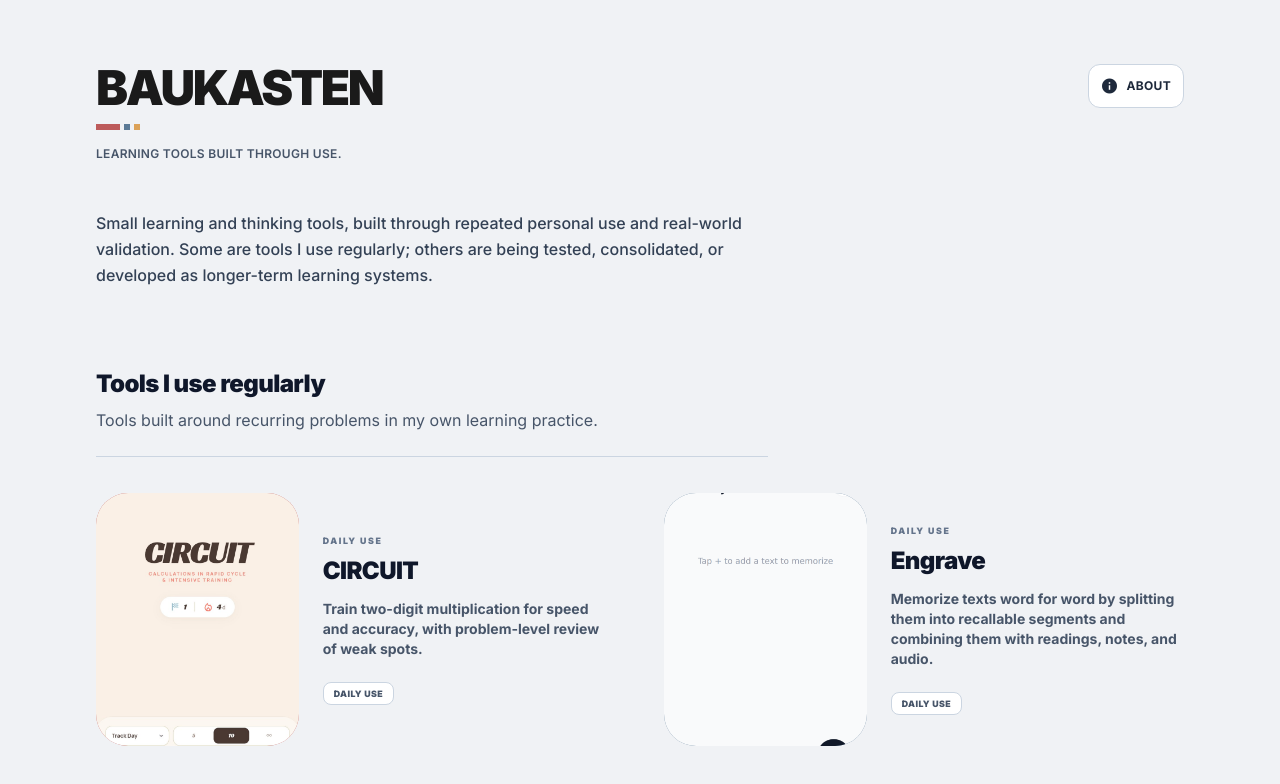
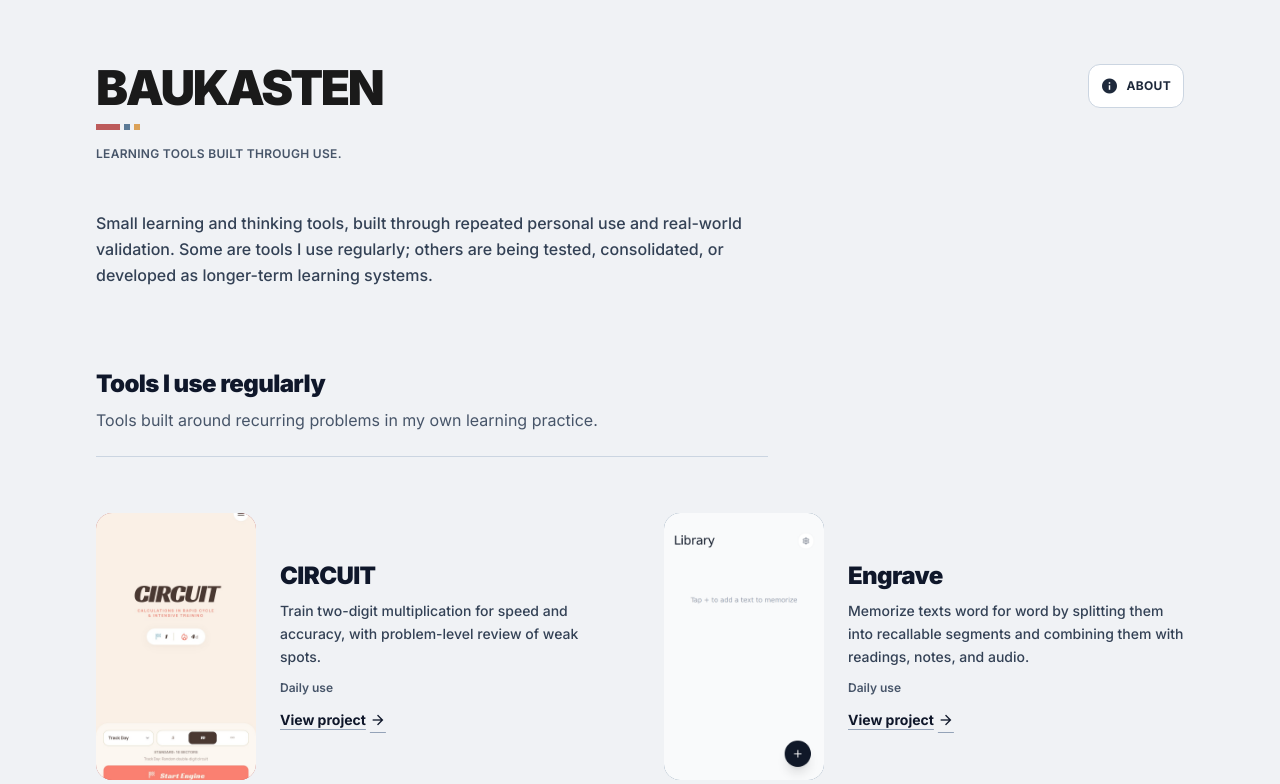
Before and after one commit to Josh-Temple/Baukasten, a React (Vite) app: page / in a window 1280 px wide. Shown: the top 784 px of the page. Built offline with nearby package versions, Linux system fonts and the light colour scheme.

Commit message:
style: clarify project card hierarchy and improve compact-screen layout

```diff
--- a/components/ProjectCard.tsx
+++ b/components/ProjectCard.tsx
@@ -4,27 +4,41 @@ import { projectHref } from '../navigation.js';
 
 export const ProjectCard: React.FC<{ project: Project }> = ({ project }) => {
   const image = project.cardImage ? `./${project.cardImage.replace(/^\//, '')}` : undefined;
+
   return (
     <article className="group">
       <a
         href={projectHref(project.id)}
-        className="grid grid-cols-12 gap-6 items-center rounded-xl focus-visible:outline focus-visible:outline-2 focus-visible:outline-offset-4 focus-visible:outline-slate-900"
+        aria-labelledby={`project-${project.id}-title`}
+        className="flex items-start sm:items-center gap-4 sm:gap-6 py-4 sm:py-5 border-b border-slate-300 rounded-sm focus-visible:outline focus-visible:outline-2 focus-visible:outline-offset-4 focus-visible:outline-slate-900"
       >
         <div
-          className="col-span-5 w-full aspect-[3/5] md:aspect-[4/5] rounded-[2rem] relative flex items-center justify-center text-white overflow-hidden transition-transform duration-300 group-hover:-translate-y-1 group-active:scale-95"
+          className="shrink-0 w-[38%] max-w-40 aspect-[3/5] rounded-2xl relative flex items-center justify-center text-white overflow-hidden transition-transform duration-300 motion-reduce:transition-none motion-reduce:transform-none group-hover:-translate-y-1"
           style={{ backgroundColor: project.themeColor }}
         >
           {image ? (
-            <img src={image} alt={`${project.title} interface`} className="absolute inset-0 h-full w-full object-cover" loading="lazy" />
+            <img
+              src={image}
+              alt={`${project.title} interface preview`}
+              className="absolute inset-0 h-full w-full object-cover"
+              loading="lazy"
+            />
           ) : (
             <span className="material-icons text-5xl opacity-80" aria-hidden="true">{project.iconName}</span>
           )}
         </div>
-        <div className="col-span-7 min-w-0">
-          <p className="text-[0.55rem] font-black uppercase tracking-[0.18em] text-slate-500 mb-2">{project.group.replaceAll('-', ' ')}</p>
-          <h3 className="text-xl lg:text-2xl font-black tracking-tight leading-tight text-slate-900 mb-3 break-words group-hover:underline underline-offset-4">{project.title}</h3>
-          <p className="text-[0.8rem] lg:text-sm text-slate-600 leading-snug font-bold mb-5">{project.oneLiner}</p>
-          <span className="inline-block px-2.5 py-1 rounded-lg border border-slate-300 text-[0.55rem] font-black text-slate-600 tracking-wider uppercase bg-white">{project.status}</span>
+        <div className="min-w-0 flex-1">
+          <h3
+            id={`project-${project.id}-title`}
+            className="text-lg sm:text-xl xl:text-2xl font-black tracking-tight leading-snug text-slate-900 break-words"
+          >
+            {project.title}
+          </h3>
+          <p className="mt-2 text-sm leading-relaxed font-medium text-slate-700">{project.oneLiner}</p>
+          <p className="mt-3 text-xs font-semibold text-slate-600">{project.status}</p>
+          <span className="mt-3 inline-flex items-center gap-1 text-sm font-bold text-slate-900 underline underline-offset-4 decoration-slate-400 group-hover:decoration-slate-900">
+            View project <span className="material-icons text-base" aria-hidden="true">arrow_forward</span>
+          </span>
         </div>
       </a>
     </article>
```
